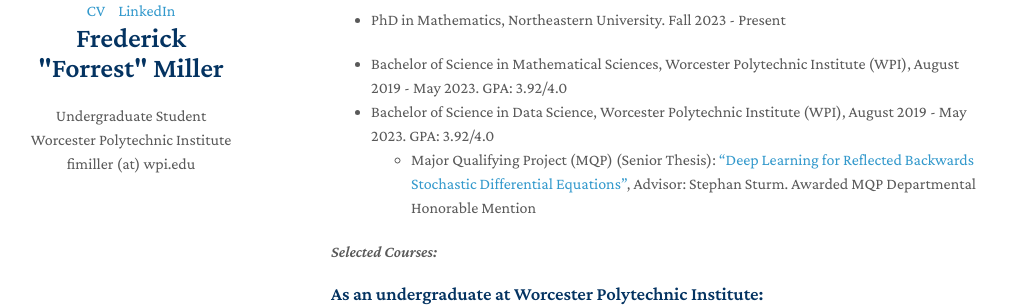
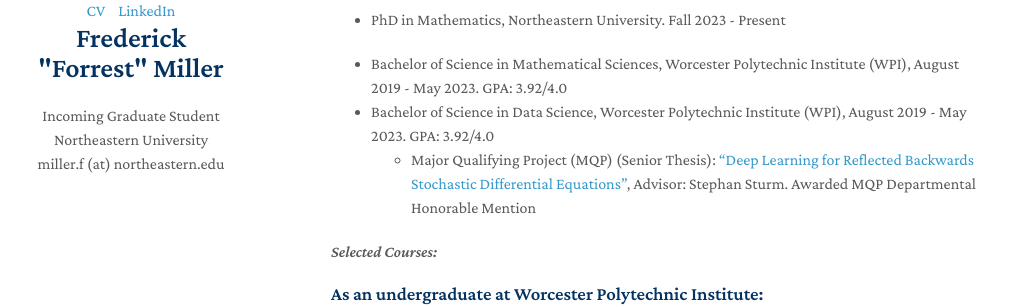
Before and after one commit to fimiller/fimiller.github.io, a Jekyll site: the page built from index.md, in a window 1280 px wide. Shown: the part 259-566 px from the top of the page, without its empty margins (139-1149 px from the left). Built offline with Jekyll 4.4.1, drawn with Linux system fonts in a browser that asks for light colours; nearby versions of some CDN libraries; a style sheet for code colours, icons or effects is not loaded; our own code applies the rules of GitHub Pages for plain Markdown files.

Commit message:
updated affiliate info

```diff
--- a/_config.yml
+++ b/_config.yml
@@ -1,12 +1,12 @@
 # Basic Information
 title: Frederick "Forrest" Miller
-position: Undergraduate Student
-affiliation: Worcester Polytechnic Institute
-email: fimiller (at) wpi.edu
+position: Incoming Graduate Student
+affiliation: Northeastern University
+email: miller.f (at) northeastern.edu
 
 # Search Engine Optimization (SEO)
 # The following information is used to improve the website traffic from search engines, e.g., Google.
-keywords: forrest frederick miller wpi math optimization stochastic academic
+keywords: forrest frederick miller northeastern math optimization academic
 description: Frederick Forrest Miller personal homepage.
 canonical: https://fimiller.github.io/
 
```
